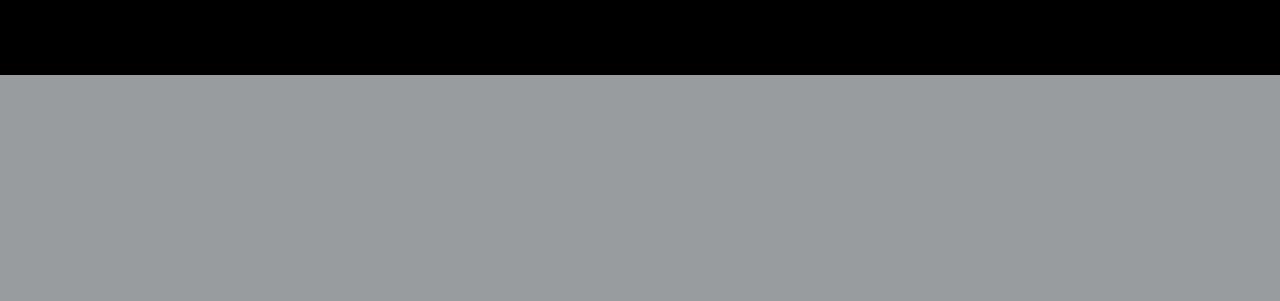
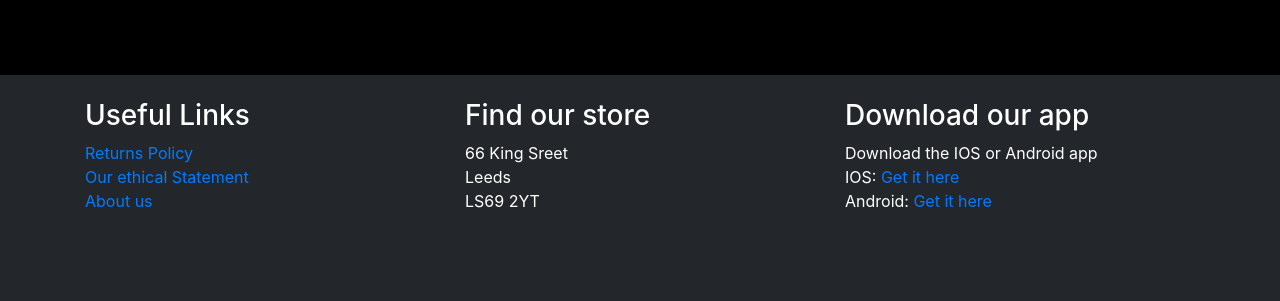
Before and after one commit to costacis21/cineplanet-clone, a Flask app: page / in a window 1280 px wide. Shown: the part 1165-1466 px from the top of the page. Before the commit the page ends 1240 px from the top, so only its background shows below. Run offline with Flask 2, Linux system fonts and the light colour scheme; a user stored in the database is signed in; data comes from the database, SQL or seed files in the repository; parts of the project's set-up code (start-up, migrations or seed data) failed here and were passed over; some libraries are stand-ins or nearby versions.

Commit message:
Added footer

```diff
--- a/app/static/css/main-styles.css
+++ b/app/static/css/main-styles.css
@@ -67,3 +67,7 @@ select {
   color: white;
   border: none;
 }
+
+.footer {
+  background-color: #23272b;
+}
--- a/app/templates/index.html
+++ b/app/templates/index.html
@@ -66,4 +66,32 @@
   </div>
 </footer>
 
+<!-- footer -->
+<div class="footer">
+  <div class="container">
+    <br />
+    <div class="row">
+      <div class="col-sm">
+        <h3>Useful Links</h3>
+        <p><a href="/basket">Returns Policy</a><br />
+        <a href="/about">Our ethical Statement</a><br />
+        <a href="/about">About us</a></p>
+      </div>
+      <div class="col-sm">
+        <h3>Find our store</h3>
+        <p>66 King Sreet<br />
+        Leeds<br />
+        LS69 2YT</p>
+      </div>
+      <div class="col-sm">
+        <h3>Download our app</h3>
+        <p>Download the IOS or Android app<br />
+        IOS: <a href="https://www.apple.com/uk/ios/app-store/">Get it here</a><br />
+        Android: <a href="https://play.google.com/store">Get it here</a></p>
+      </div>
+    </div>
+    <br /><br /><br />
+  </div>
+</div>
+
 {% endblock %}
```
